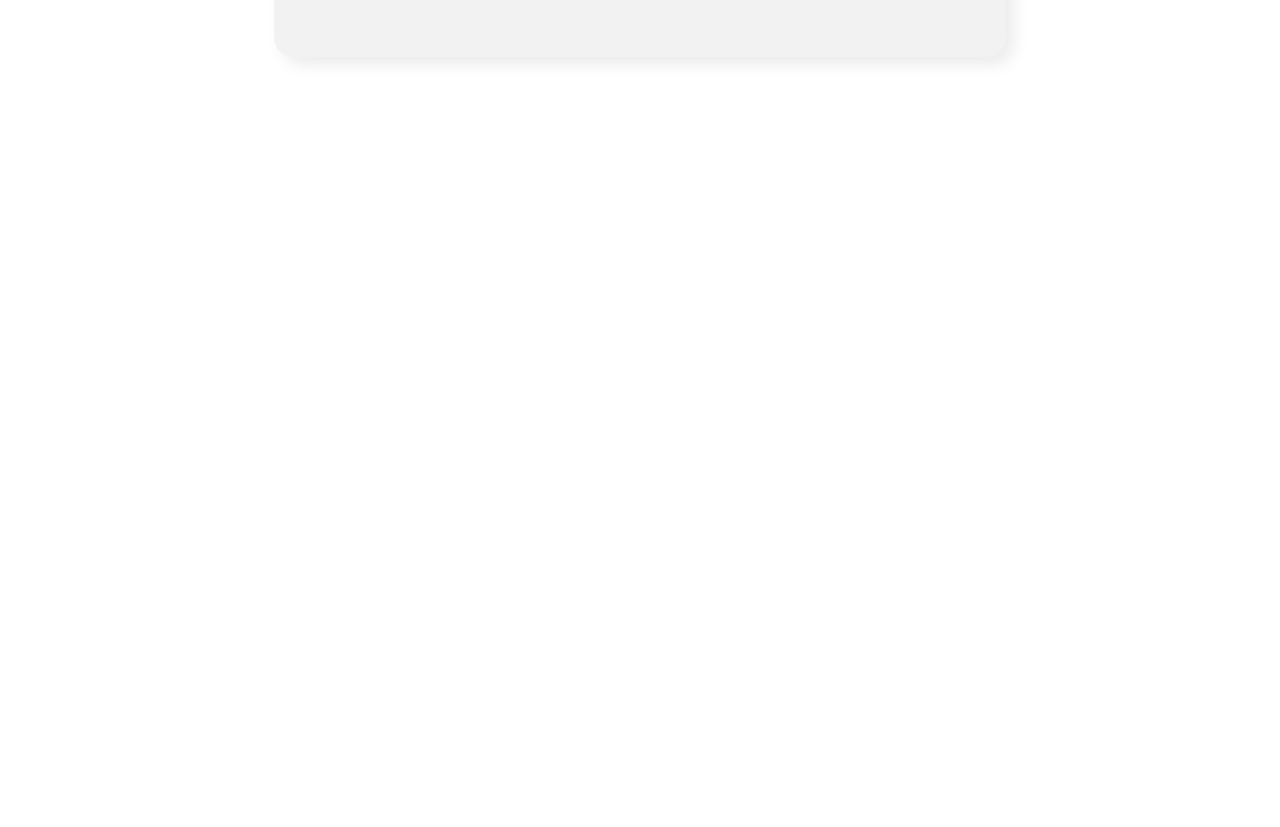
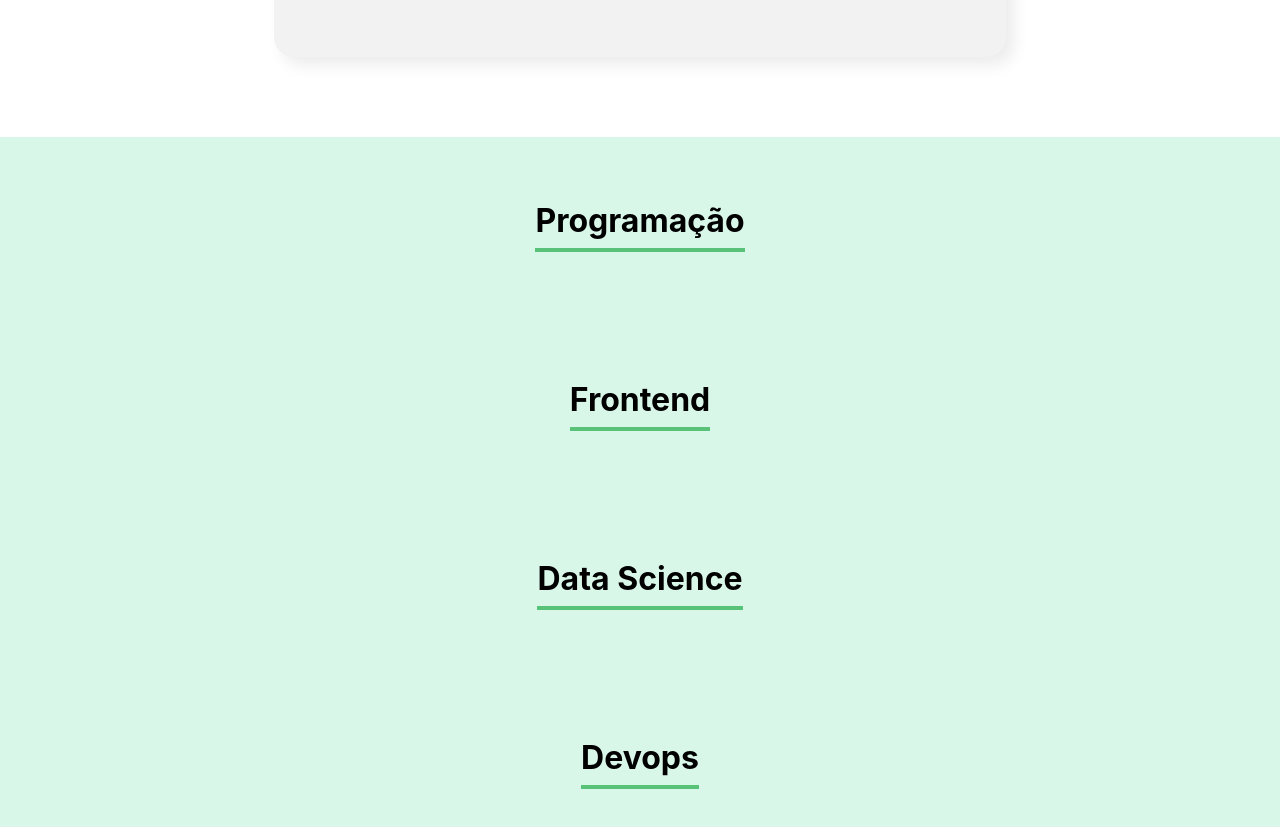
Before and after one commit to Massacrua/Organo, a React (Create React App) app: page / in a window 1280 px wide. Shown: the part 1340-2167 px from the top of the page. Before the commit the page ends 1477 px from the top, so only its background shows below. Built offline with nearby package versions, Linux system fonts and the light colour scheme.

Commit message:
Componente Time

```diff
--- a/src/App.js
+++ b/src/App.js
@@ -1,11 +1,25 @@
+import { useState } from 'react';
 import Banner from './componentes/Banner';
 import Formulario from './componentes/Formulario';
+import Time from './componentes/Time';
 
 function App() {
+
+  const [colaboradores, setColaboradores] = useState([])
+
+  const aoNovoColaboradorAdicionado = colaborador => {
+    console.log(colaborador)
+    setColaboradores([...colaboradores, colaborador])
+  }
+
   return (
     <div className="App">
       <Banner/>
-      <Formulario/>
+      <Formulario aoColaboradorCadastrado={colaborador => aoNovoColaboradorAdicionado(colaborador)}/>
+      <Time nome="Programação"/>
+      <Time nome="Frontend"/>
+      <Time nome="Data Science"/>
+      <Time nome="Devops"/>
     </div>
   );
 }
--- a/src/componentes/Formulario/index.js
+++ b/src/componentes/Formulario/index.js
@@ -4,7 +4,7 @@ import ListaSuspensa from "../ListaSuspensa";
 import { useState } from "react"
 import "./Formulario.css";
 
-const Formulario = () => {
+const Formulario = props => {
 
   const times = [
     "Programação",
@@ -23,7 +23,12 @@ const Formulario = () => {
 
   const aoSalvar = evento => {
     evento.preventDefault()
-    console.log(nome, cargo, imagem, time)
+    props.aoColaboradorCadastrado({
+      nome,
+      cargo,
+      imagem,
+      time
+    })
   }
 
   return (
--- /dev/null
+++ b/src/componentes/Time/Time.css
@@ -0,0 +1,13 @@
+.time {
+    text-align: center;
+    padding: 32px;
+
+    background-color: #D9F7E9;
+}
+
+.time h3 {
+    font-size: 32px;
+    border-bottom: 4px solid #57C278;
+    display: inline-block;
+    padding-bottom: 8px;
+}
--- /dev/null
+++ b/src/componentes/Time/index.js
@@ -0,0 +1,11 @@
+import "./Time.css"
+
+const Time = props => {
+    return (
+        <section className="time">
+            <h3>{props.nome}</h3>
+        </section>
+    )
+}
+
+export default Time
```
